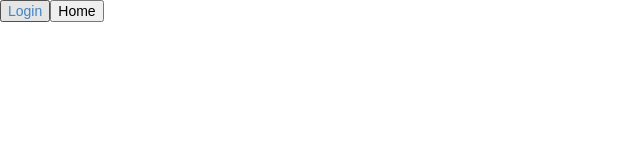
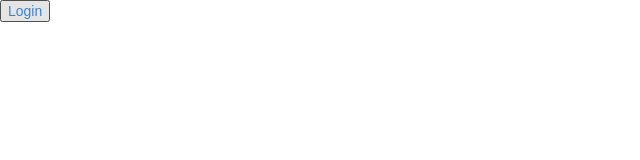
Before and after one commit to vitorkaio/agenda-react, a React (Create React App) app: page /auth/cadastrar in a window 1280 px wide. Shown: the top 160 px of the page, without its empty margins (0-640 px from the left). Built offline with nearby package versions, Linux system fonts and the light colour scheme.

Commit message:
Remove link cadastrar-home

```diff
--- a/src/components/auth/cadastrar/cadastrar.js
+++ b/src/components/auth/cadastrar/cadastrar.js
@@ -10,7 +10,6 @@ class CadastrarComponent extends Component {
         <button>
           <Link to={'/auth/login'}>Login</Link>
         </button>
-        <button>Home</button>
       </div>
     );
   }
```
